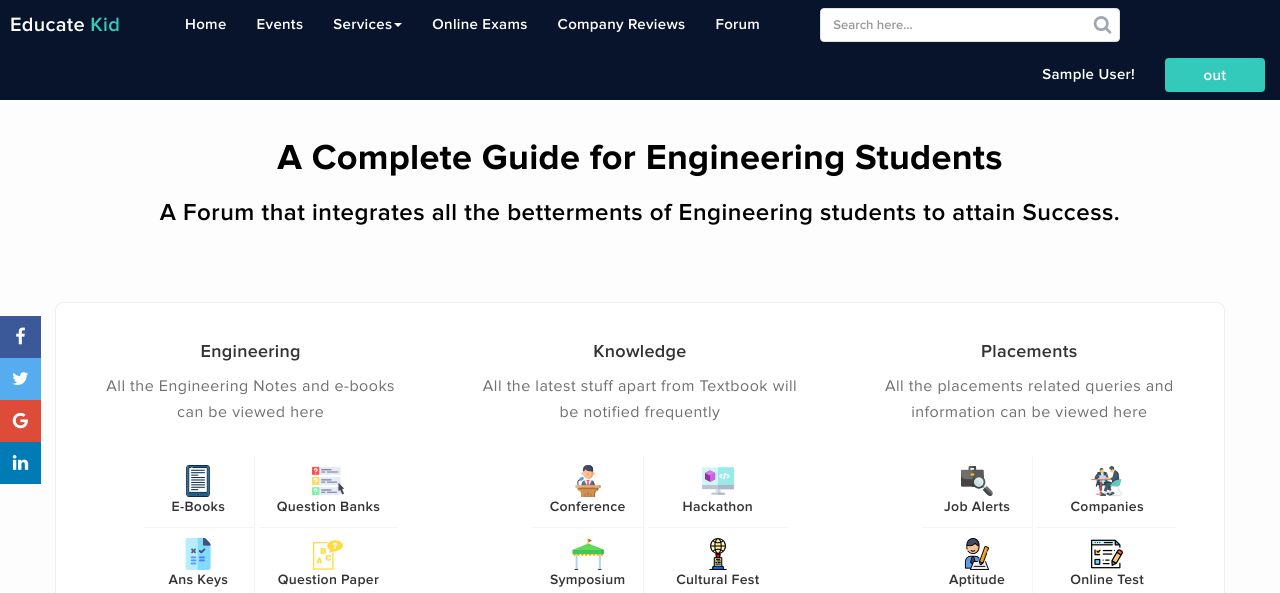
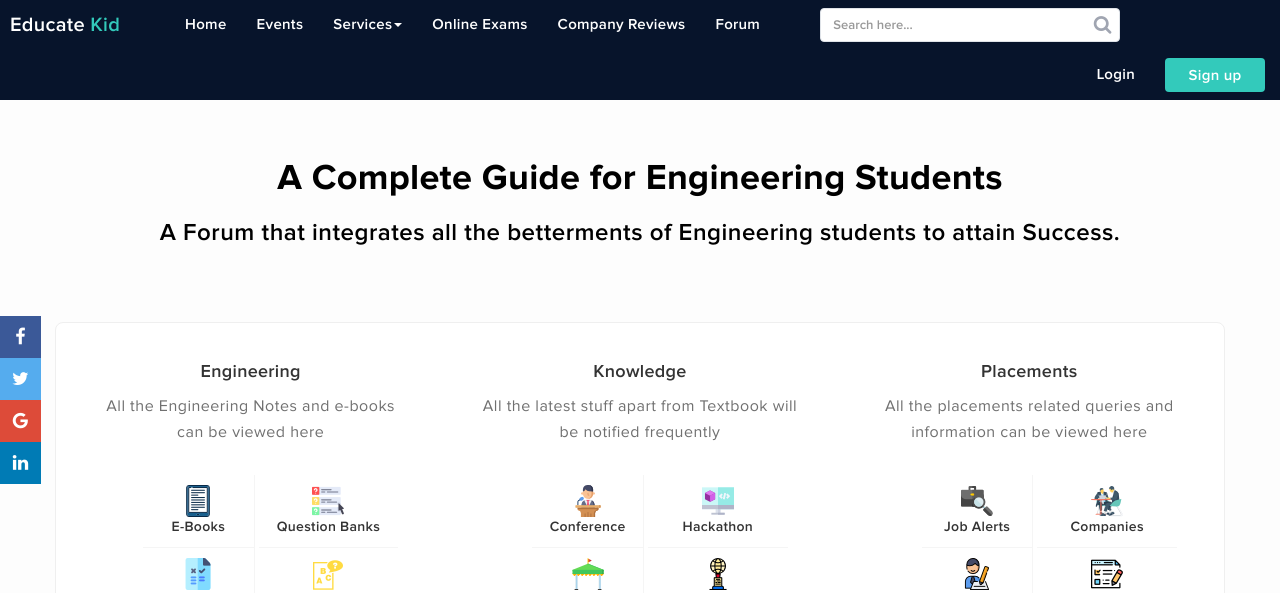
Before and after one commit to startersup/education, a PHP site: page /index.php in a window 1280 px wide. Shown: the top 593 px of the page. Run offline with PHP 8.4, Linux system fonts and the light colour scheme; the visitor is signed in with stand-in values (Sample User, id 1).

Commit message:
Update index.php
ss

```diff
--- a/index.php
+++ b/index.php
@@ -2,9 +2,7 @@
  session_start();
  if(isset($_SESSION["userid"]))
  {
-    echo '<script language="javascript">window.onload = function() {document.getElementById("log").text="'.$_SESSION["uname"].'!";
-         document.getElementById("log").setAttribute("data-toggle","false"); document.getElementById("sign").text="out"; document.getElementById("sign").setAttribute("data-toggle","false");
-            document.getElementById("sign").setAttribute("href","logout.php");}</script>';
+    echo '.$_SESSION["uname"].';
 }
 
 if ($_SERVER["REQUEST_METHOD"] == "POST") {
```
